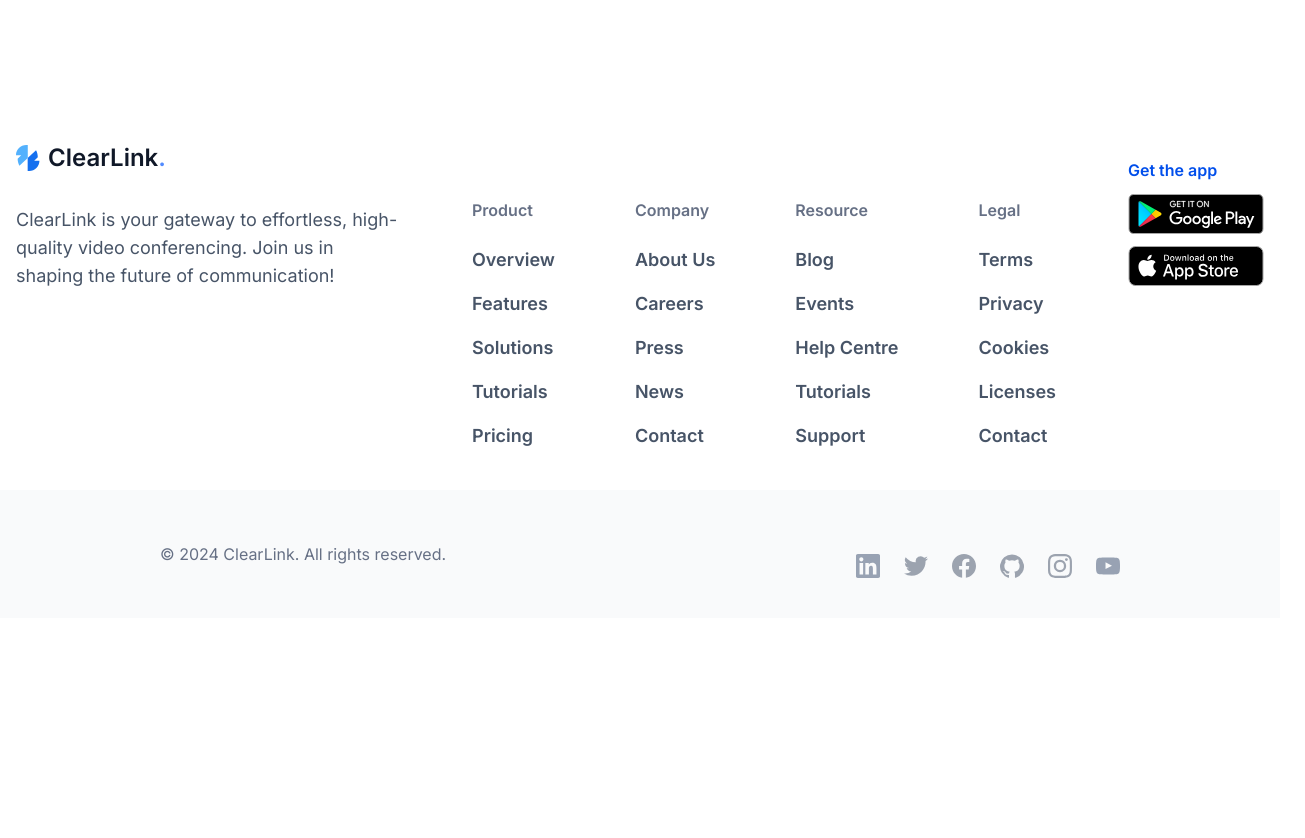
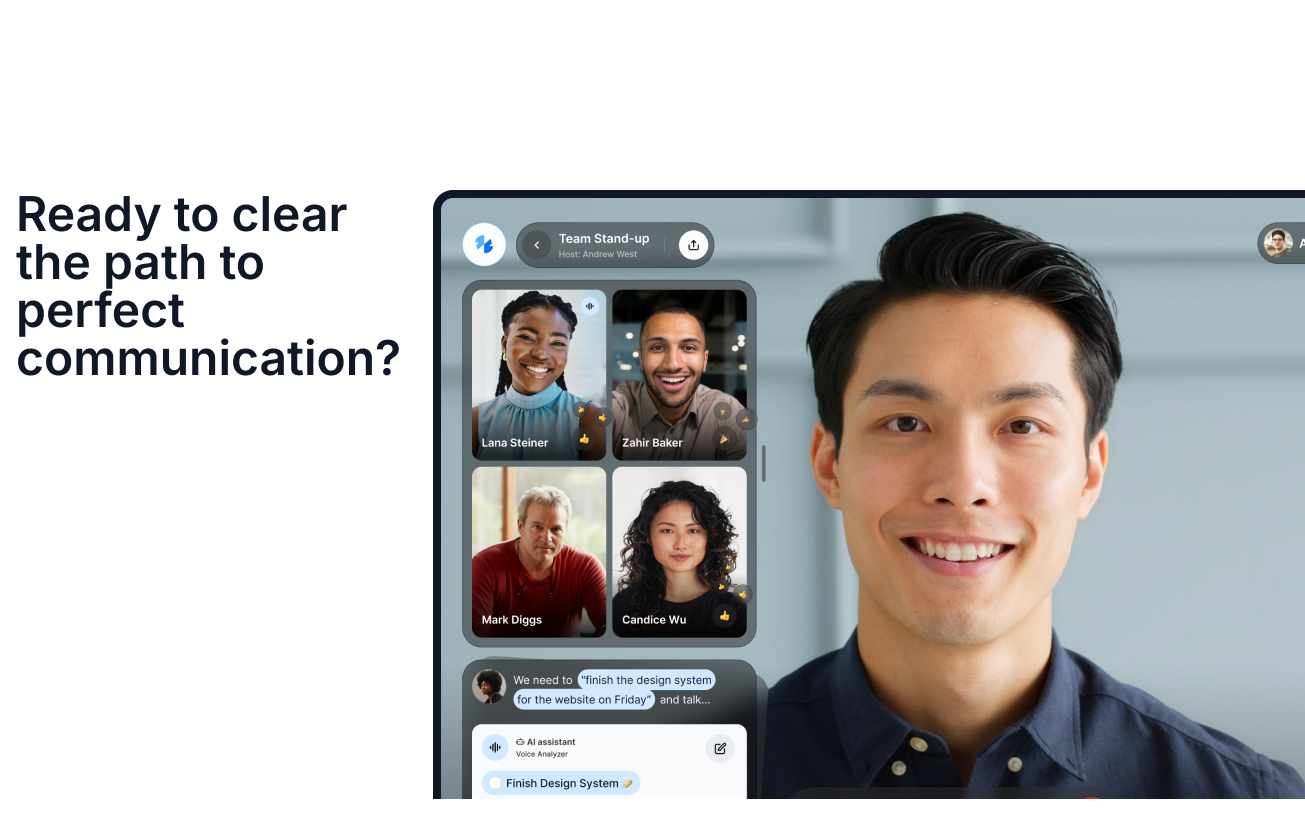
Before and after one commit to Praizee/talent-assessment, a Next.js app: page / in a window 1280 px wide. Shown: the part 1916-2754 px from the top of the page, 1305 px wide, since content can reach past the window. Before the commit the page ends 2550 px from the top, so only its background shows below. Built offline with nearby package versions, Linux system fonts and the light colour scheme.

Commit message:
chore: logo 'update'

```diff
--- a/component/home/Home.jsx
+++ b/component/home/Home.jsx
@@ -29,6 +29,7 @@ import Audio from "/assets/svg/recording-01.svg";
 import Calendar from "/assets/svg/calendar.svg";
 import Security from "/assets/svg/lock-unlocked-04.svg";
 import Collage from "/assets/png/image-group.png";
+import Mockup from "/assets/png//screen mockup.png";
 
 const Home = () => {
   const featuresData = [
@@ -201,6 +202,20 @@ const Home = () => {
           </div>
         </div>
       </div>
+
+      {/* CTA section */}
+      <div className=" max-w-screen-xl mx-auto px-4 md:px-8 lg:px-4 py-24 space-y-20">
+        <div className="flex justify-between gap-8">
+          <div className="flex-1">
+            <h2 className="text-[#101828] text-5xl font-semibold">
+              Ready to clear the path to perfect communication?
+            </h2>
+          </div>
+          <div className="flex-none hidden lg:block">
+            <Image src={Mockup} className="w-max" />
+          </div>
+        </div>
+      </div>
     </section>
   );
 };
--- a/component/layout/Nav.jsx
+++ b/component/layout/Nav.jsx
@@ -36,7 +36,7 @@ const Nav = () => {
           className="md:w-6 w-5"
         />
         <p className="py-2 text-[#101828] text-base md:text-2xl font-semibold">
-          ClearLink.
+          ClearLink<span className="text-[#528BFF]">.</span>
         </p>
       </a>
       <div className="md:hidden">
```
